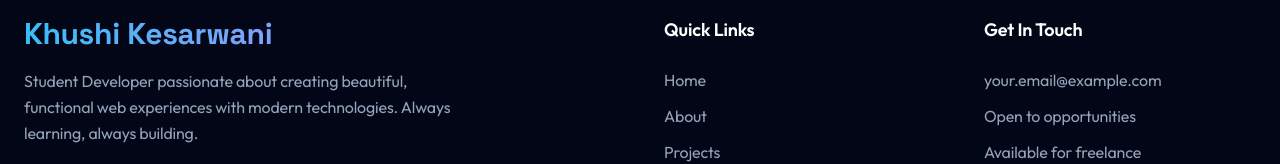
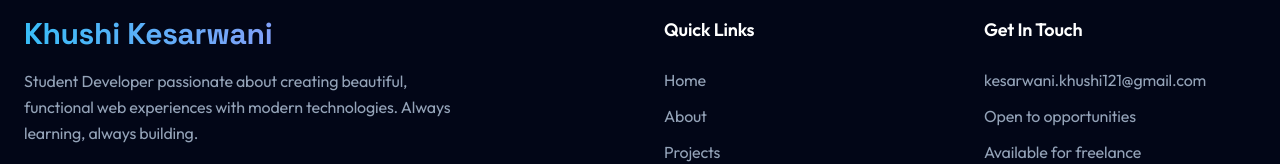
Before and after one commit to kesarwanikhushi/portfolio-khushi, a React (Vite) app in the folder client/: page /about in a window 1280 px wide. Shown: the part 1009-1173 px from the top of the page. Built offline with nearby package versions, Linux system fonts and the light colour scheme.

Commit message:
Updated footer with my email

```diff
--- a/client/src/components/Footer.jsx
+++ b/client/src/components/Footer.jsx
@@ -113,8 +113,8 @@ const Footer = () => {
             <h4 className="text-white font-semibold mb-6 text-lg">Get In Touch</h4>
             <ul className="space-y-3 text-dark-400">
               <li>
-                <a href="mailto:your.email@example.com" className="hover:text-primary-400 transition-colors">
-                  your.email@example.com
+                <a href="mailto:kesarwani.khushi121@gmail.com" className="hover:text-primary-400 transition-colors">
+                  kesarwani.khushi121@gmail.com
                 </a>
               </li>
               <li>Open to opportunities</li>
```
